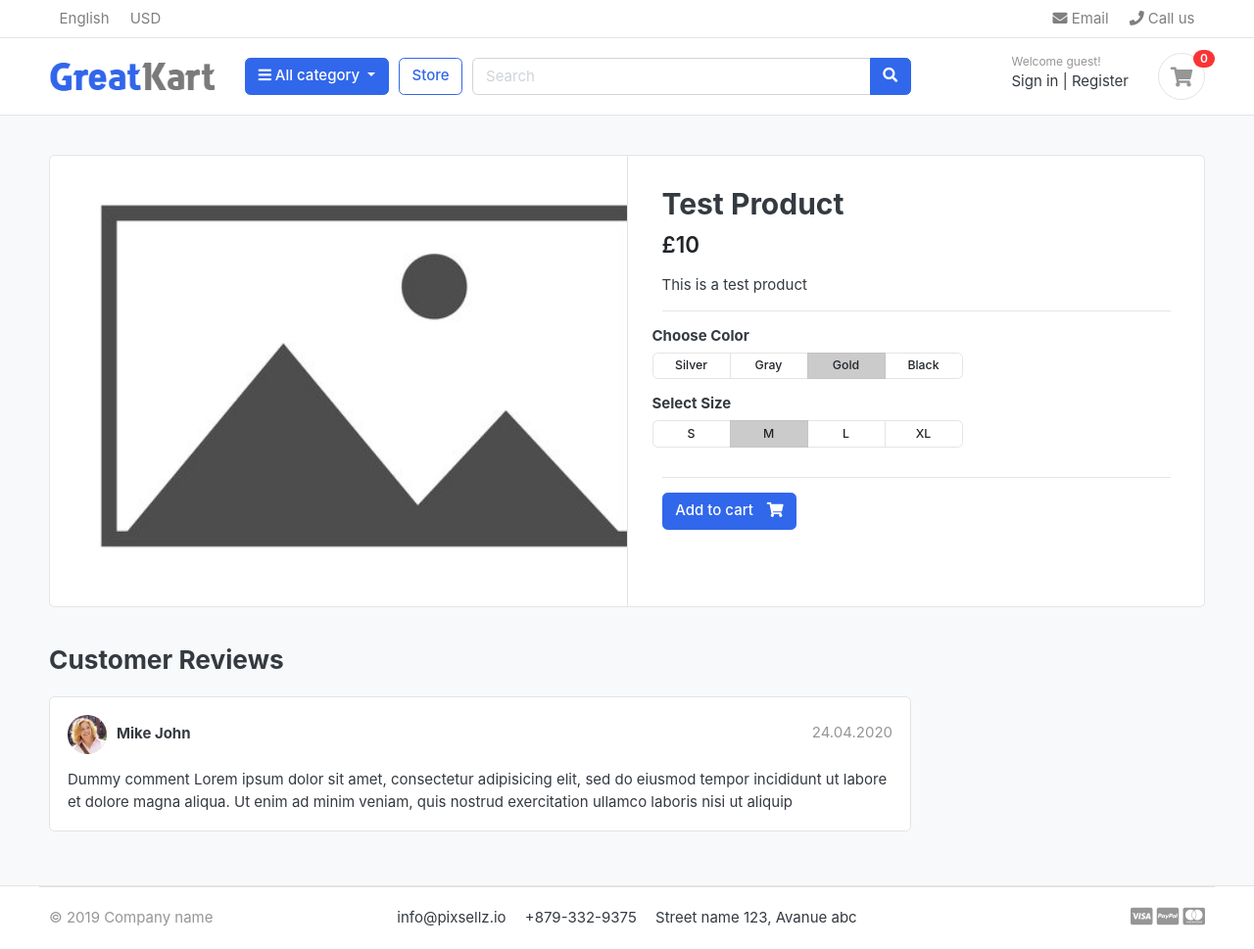
After one commit to jayc595/InfiniteShopper, a Django app: a page that uses templates/includes/navbar.html in a window 1280 px wide. The commit adds this page. Shown: the whole page at 98% size. Run offline with Django 4.2, Linux system fonts and the light colour scheme; data comes from the database, SQL or seed files in the repository; both versions use the stored data as it was after the commit; some libraries are stand-ins or nearby versions; some web fonts are replaced.

Commit message:
adding product details page + fixing urls

```diff
--- a/store/models.py
+++ b/store/models.py
@@ -1,5 +1,6 @@
 from django.db import models
 from category.models import Category
+from django.urls import reverse
 
 
 # Create your models here.
@@ -22,5 +23,10 @@ class Product(models.Model):
     created_at = models.DateTimeField(auto_now_add=True)
     updated_at = models.DateTimeField(auto_now=True)
 
+
+    def get_product_url(self):
+        return reverse('product_detail', args=[self.product_category.category_slug, self.product_slug])
+
+
     def __str__(self):
         return self.product_name
--- a/store/urls.py
+++ b/store/urls.py
@@ -5,4 +5,5 @@ from . import views
 urlpatterns = [
     path('', views.store, name="store"),
     path('<slug:category_slug>/', views.store, name='products_by_category'),
+    path('<slug:category_slug>/<slug:product_slug>/', views.product_detail, name='product_detail'),
 ]
--- a/store/views.py
+++ b/store/views.py
@@ -20,3 +20,15 @@ def store(request, category_slug=None):
         'product_count': product_count,
     }
     return render(request, 'store/store.html', context)
+
+
+def product_detail(request, category_slug, product_slug):
+    try:
+        product = Product.objects.get(product_category__category_slug=category_slug, product_slug=product_slug)
+    except Exception as e:
+        raise e
+
+    context = {
+        'product': product,
+    }
+    return render(request, 'store/product_detail.html', context)
--- a/templates/home.html
+++ b/templates/home.html
@@ -20,7 +20,7 @@
 <div class="container">
 
 <header class="section-heading">
-	<a href="./store.html" class="btn btn-outline-primary float-right">See all</a>
+	<a href="{% url 'store' %}" class="btn btn-outline-primary float-right">See all</a>
 	<h3 class="section-title">Popular products</h3>
 </header><!-- sect-heading -->
 
@@ -29,9 +29,9 @@
 	{% for product in products %}
 	<div class="col-md-3">
 		<div class="card card-product-grid">
-			<a href="./product-detail.html" class="img-wrap"> <img src="{{ product.product_images.url }}"> </a>
+			<a href="{{ product.get_product_url }}" class="img-wrap"> <img src="{{ product.product_images.url }}"> </a>
 			<figcaption class="info-wrap">
-				<a href="./product-detail.html" class="title">{{ product.product_name }}</a>
+				<a href="{{ product.get_product_url }}" class="title">{{ product.product_name }}</a>
 				<div class="price mt-1">£{{ product.product_price }}</div> <!-- price-wrap.// -->
 			</figcaption>
 		</div>
--- a/templates/includes/navbar.html
+++ b/templates/includes/navbar.html
@@ -27,7 +27,7 @@
 	<div class="container">
 <div class="row align-items-center">
 	<div class="col-lg-2 col-md-3 col-6">
-		<a href="./" class="brand-wrap">
+		<a href="{% url 'home' %}" class="brand-wrap">
 			<img class="logo" src="{% static './images/logo.png' %}">
 		</a> <!-- brand-wrap.// -->
 	</div>
@@ -43,7 +43,7 @@
 			</div>
 		</div>  <!-- category-wrap.// -->
 	</div> <!-- col.// -->
-	<a href="./store.html" class="btn btn-outline-primary">Store</a>
+	<a href="{% url 'store' %}" class="btn btn-outline-primary">Store</a>
 	<div class="col-lg  col-md-6 col-sm-12 col">
 		<form action="#" class="search">
 			<div class="input-group w-100">
--- /dev/null
+++ b/templates/store/product_detail.html
@@ -0,0 +1,121 @@
+{% extends 'base.html' %}
+{% load static %}
+
+{% block content %}
+
+<section class="section-content padding-y bg">
+<div class="container">
+
+<!-- ============================ COMPONENT 1 ================================= -->
+<div class="card">
+	<div class="row no-gutters">
+		<aside class="col-md-6">
+<article class="gallery-wrap">
+	<div class="img-big-wrap">
+	   <a href="#"><img src="{{ product.product_images.url }}"></a>
+	</div> <!-- img-big-wrap.// -->
+
+</article> <!-- gallery-wrap .end// -->
+		</aside>
+		<main class="col-md-6 border-left">
+<article class="content-body">
+
+<h2 class="title">{{ product.product_name }}</h2>
+
+<div class="mb-3">
+	<var class="price h4">£{{ product.product_price }}</var>
+</div>
+
+<p>{{ product.product_description }}</p>
+
+
+<hr>
+	<div class="row">
+		<div class="item-option-select">
+			<h6>Choose Color</h6>
+			<div class="btn-group btn-group-sm btn-group-toggle" data-toggle="buttons">
+			  <label class="btn btn-light">
+			    <input type="radio" name="radio_color"> Silver
+			  </label>
+			  <label class="btn btn-light">
+			    <input type="radio" name="radio_color" > Gray
+			  </label>
+			  <label class="btn btn-light active">
+			    <input type="radio" name="radio_color checked"> Gold
+			  </label>
+			  <label class="btn btn-light">
+			    <input type="radio" name="radio_color"> Black
+			  </label>
+			</div>
+		</div>
+	</div> <!-- row.// -->
+	<div class="row">
+		<div class="item-option-select">
+			<h6>Select Size</h6>
+			<div class="btn-group btn-group-sm btn-group-toggle" data-toggle="buttons">
+			  <label class="btn btn-light">
+			    <input type="radio" name="radio_color"> S
+			  </label>
+			  <label class="btn btn-light active">
+			    <input type="radio" name="radio_color" checked> M
+			  </label>
+			  <label class="btn btn-light">
+			    <input type="radio" name="radio_color"> L
+			  </label>
+			  <label class="btn btn-light">
+			    <input type="radio" name="radio_color"> XL
+			  </label>
+			</div>
+		</div>
+	</div> <!-- row.// -->
+	<hr>
+	{% if product.product_stock <= 0 or product.is_available == False %}
+	<h5 class="text-danger">Out of Stock</h5>
+	{% else %}
+	<a href="./product-detail.html" class="btn  btn-primary"> <span class="text">Add to cart</span> <i class="fas fa-shopping-cart"></i>  </a>
+	{% endif %}
+</article> <!-- product-info-aside .// -->
+		</main> <!-- col.// -->
+	</div> <!-- row.// -->
+</div> <!-- card.// -->
+<!-- ============================ COMPONENT 1 END .// ================================= -->
+
+<br>
+
+<div class="row">
+			<div class="col-md-9">
+
+	<header class="section-heading">
+		<h3>Customer Reviews </h3>
+
+	</header>
+
+	<article class="box mb-3">
+		<div class="icontext w-100">
+			<img src="./images/avatars/avatar1.jpg" class="img-xs icon rounded-circle">
+			<div class="text">
+				<span class="date text-muted float-md-right">24.04.2020 </span>
+				<h6 class="mb-1">Mike John </h6>
+
+			</div>
+		</div> <!-- icontext.// -->
+		<div class="mt-3">
+			<p>
+				Dummy comment Lorem ipsum dolor sit amet, consectetur adipisicing elit, sed do eiusmod
+				tempor incididunt ut labore et dolore magna aliqua. Ut enim ad minim veniam,
+				quis nostrud exercitation ullamco laboris nisi ut aliquip
+			</p>
+		</div>
+	</article>
+
+
+
+	</div> <!-- col.// -->
+</div> <!-- row.// -->
+
+
+</div> <!-- container .//  -->
+</section>
+<!-- ========================= SECTION CONTENT END// ========================= -->
+
+{% endblock %}
--- a/templates/store/store.html
+++ b/templates/store/store.html
@@ -136,7 +136,7 @@
 			</div> <!-- img-wrap.// -->
 			<figcaption class="info-wrap">
 				<div class="fix-height">
-					<a href="./product-detail.html" class="title">{{ product.product_name }}</a>
+					<a href="{{ product.get_product_url }}" class="title">{{ product.product_name }}</a>
 					<div class="price-wrap mt-2">
 						{% if product.product_special_price > 0 and product.product_special_price < product.product_price %}
 							<span class="price">£{{ product.product_special_price }}</span>
```
Also changed, not shown: db.sqlite3.
